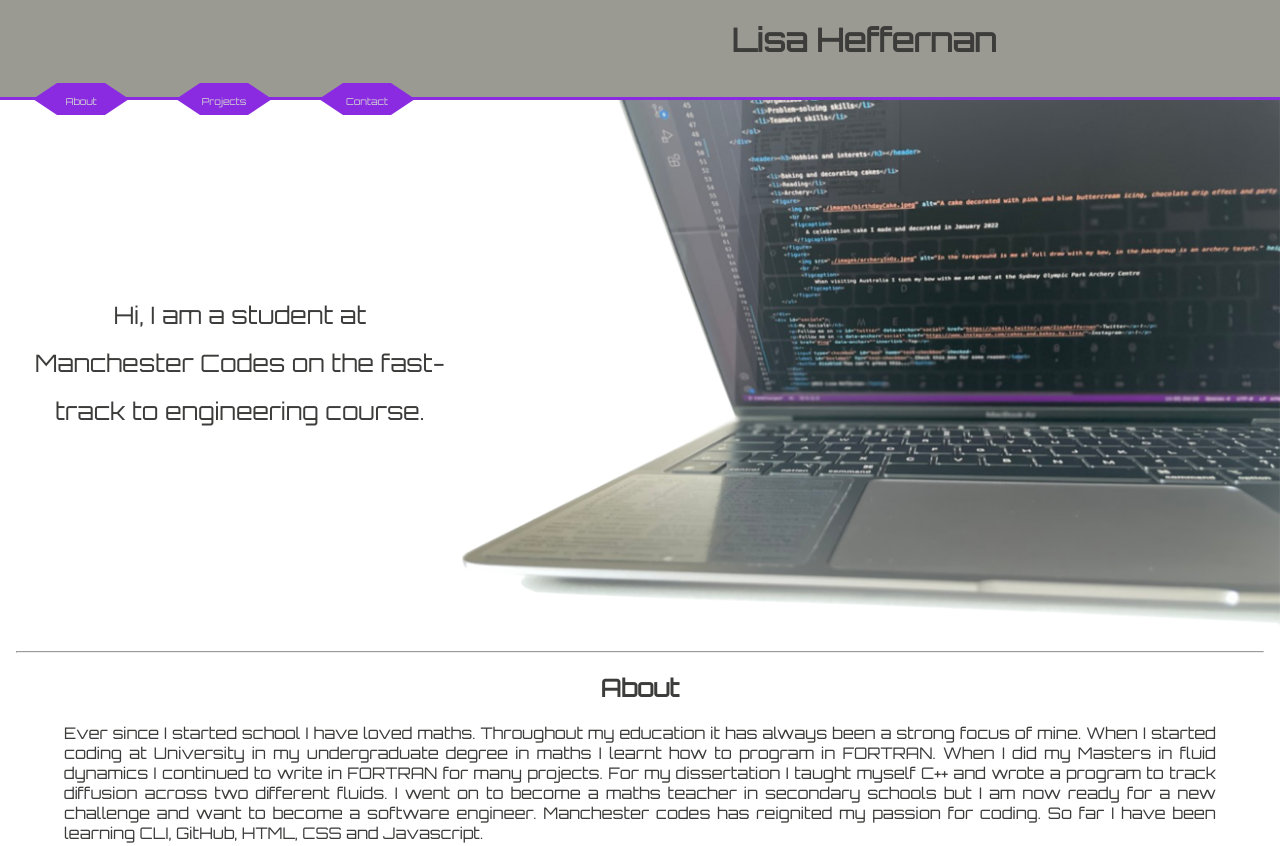
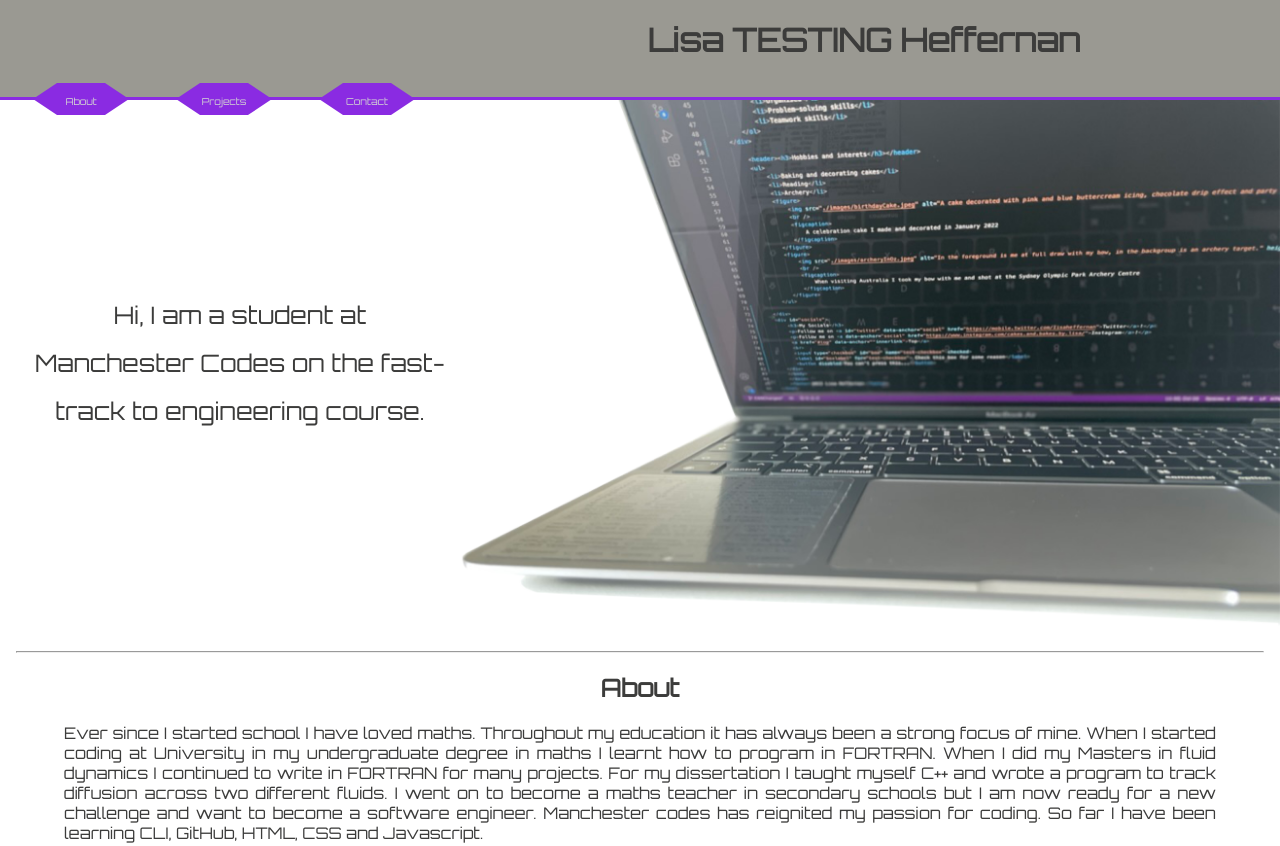
Before and after one commit to LCHeffernan/portfolio, a plain HTML site: page index.html in a window 1280 px wide. Shown: the top 846 px of the page. Drawn offline with Linux system fonts and the light colour scheme.

Commit message:
another test to push

```diff
--- a/index.html
+++ b/index.html
@@ -12,7 +12,7 @@
         <div class="layout">
             <!-- HEADER -->
             <header class="header">
-                <h1 >Lisa Heffernan</h1>
+                <h1 >Lisa TESTING Heffernan</h1>
             </header>
             <!-- NAV BAR -->
             <nav class="nav">
```
